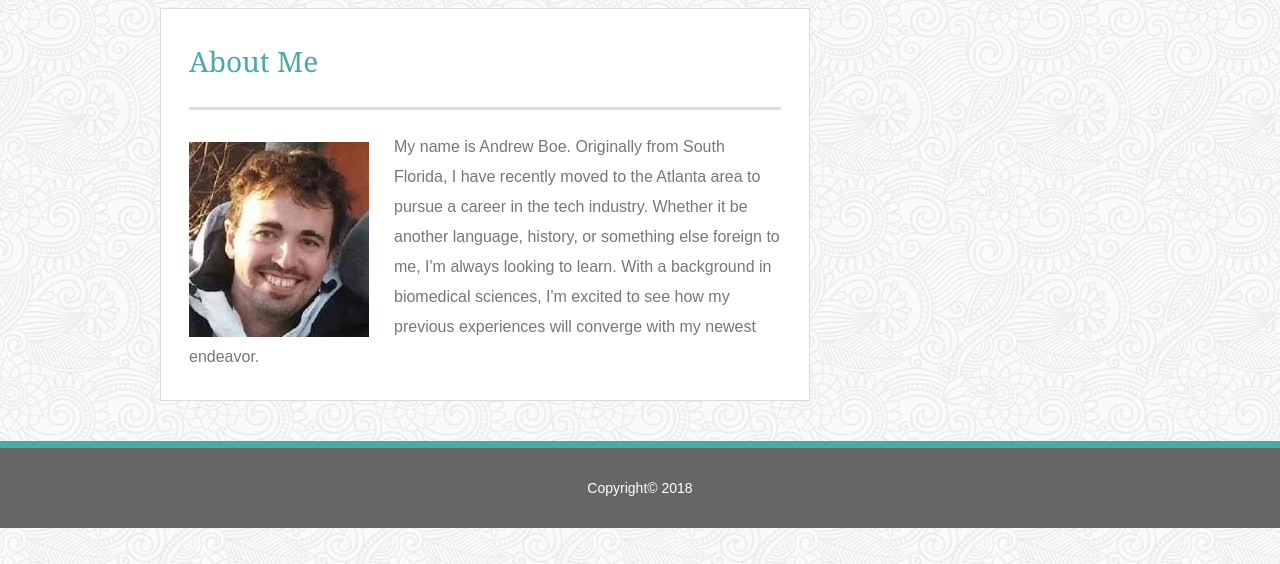
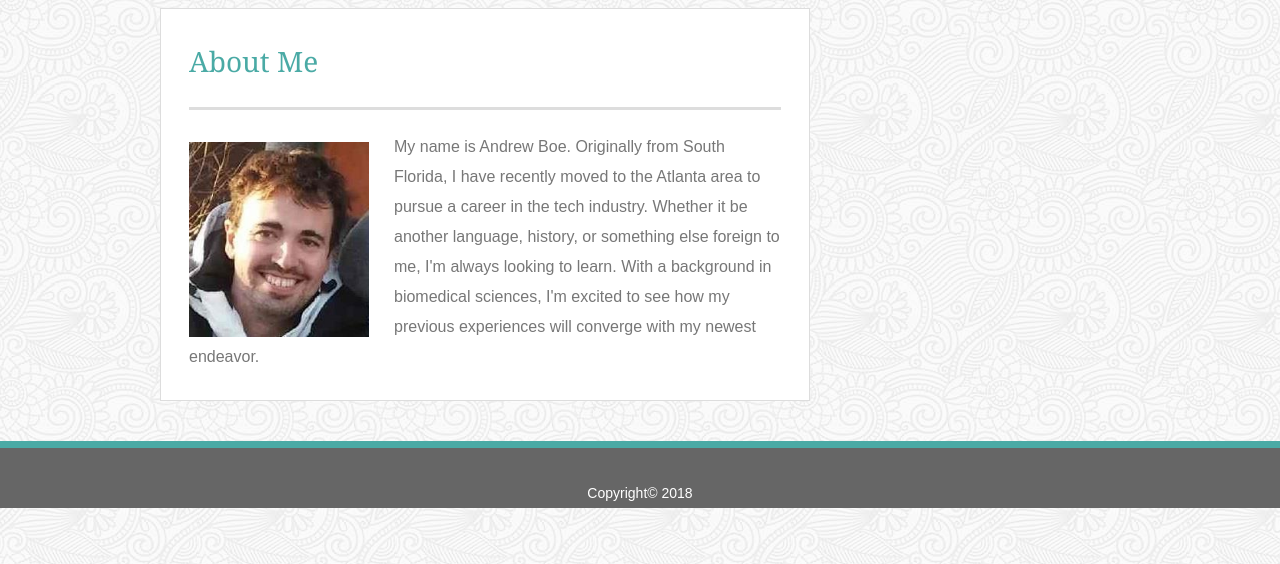
Before and after one commit to Drewpb333/Basic-Portfolio, a plain HTML site: page index.html in a window 1280 px wide. Shown: the part 112-676 px from the top of the page. Drawn offline with Linux system fonts and the light colour scheme.

Commit message:
9:37AM 3.9.2018

```diff
--- a/assets/css/style.css
+++ b/assets/css/style.css
@@ -94,7 +94,7 @@ nav a:first-child {
 footer{
     color: #ffffff;
     background: #666666;
-    padding: 25px 0;
+    padding-top: 30px;
     clear: both;
     text-align: center;
     font-size: 14px;
```
